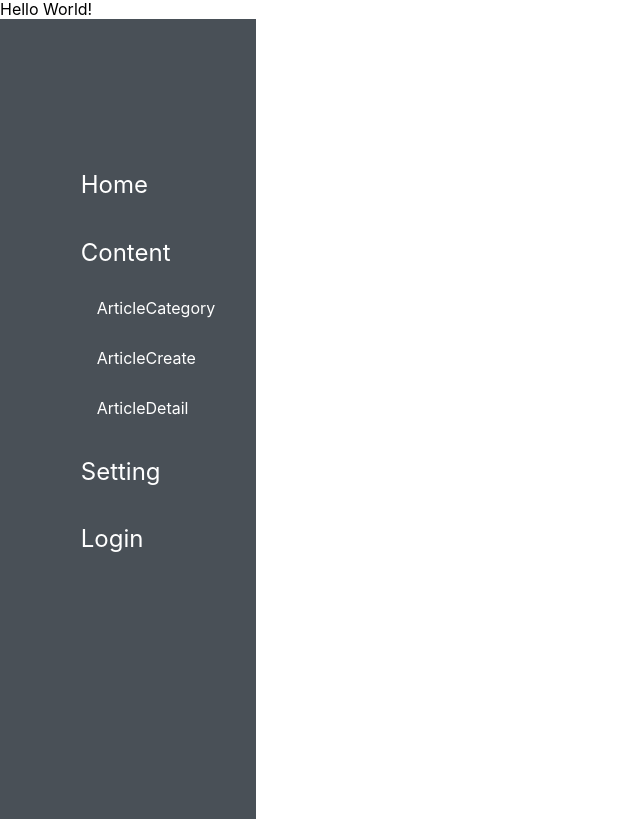
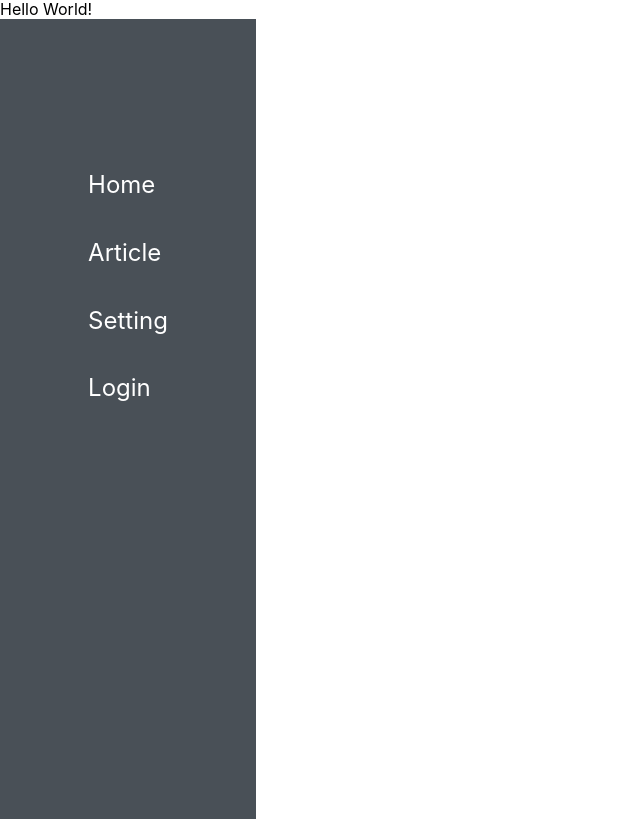
Before and after one commit to green-again/admin, a React (Create React App) app in the folder admin-client/: page / in a window 1280 px wide. Shown: the whole page, without its empty margins (0-640 px from the left). Built offline with nearby package versions, Linux system fonts and the light colour scheme.

Commit message:
fix create Sidebar

```diff
--- a/admin-client/src/components/Sidebar.tsx
+++ b/admin-client/src/components/Sidebar.tsx
@@ -1,28 +1,14 @@
-import React, { useState } from 'react';
+import React from 'react';
 import styled from 'styled-components';
 import { FlexColumn } from '../themes/flex';
 
 const Sidebar = () => {
-const [closeList, setCloseList] = useState<boolean>(false);
-
-const foldlist = () => {
-   setCloseList(!closeList)
-};
 
     return(
         <SidebarContainer>
         <MenuWrapper>
             <MenuItem>Home</MenuItem>
-            <MenuItem onClick={foldlist}>
-            Content
-            </MenuItem>
-            {!closeList ? (
-                <>
-                <ItemList>ArticleCategory</ItemList>
-                <ItemList>ArticleCreate</ItemList>
-                <ItemList>ArticleDetail</ItemList>
-                </>
-            ): null}
+            <MenuItem>Article</MenuItem>
             <MenuItem>Setting</MenuItem>
             <MenuItem>Login</MenuItem>
         </MenuWrapper>
@@ -54,21 +40,4 @@ const MenuItem = styled.li`
         }
 `;
 
-const ItemList = styled.div`
-    margin-top: 2rem;
-    padding-left: 1rem;
-    font-size: 1rem;
-    color: white;
-    cursor: pointer;
-    :hover{
-        color: #adb5bd;
-    }
-    details{
-        transition: 0.8s;
-        outline: none;
-    }
-`;
-
-
-
 export default Sidebar;
```
